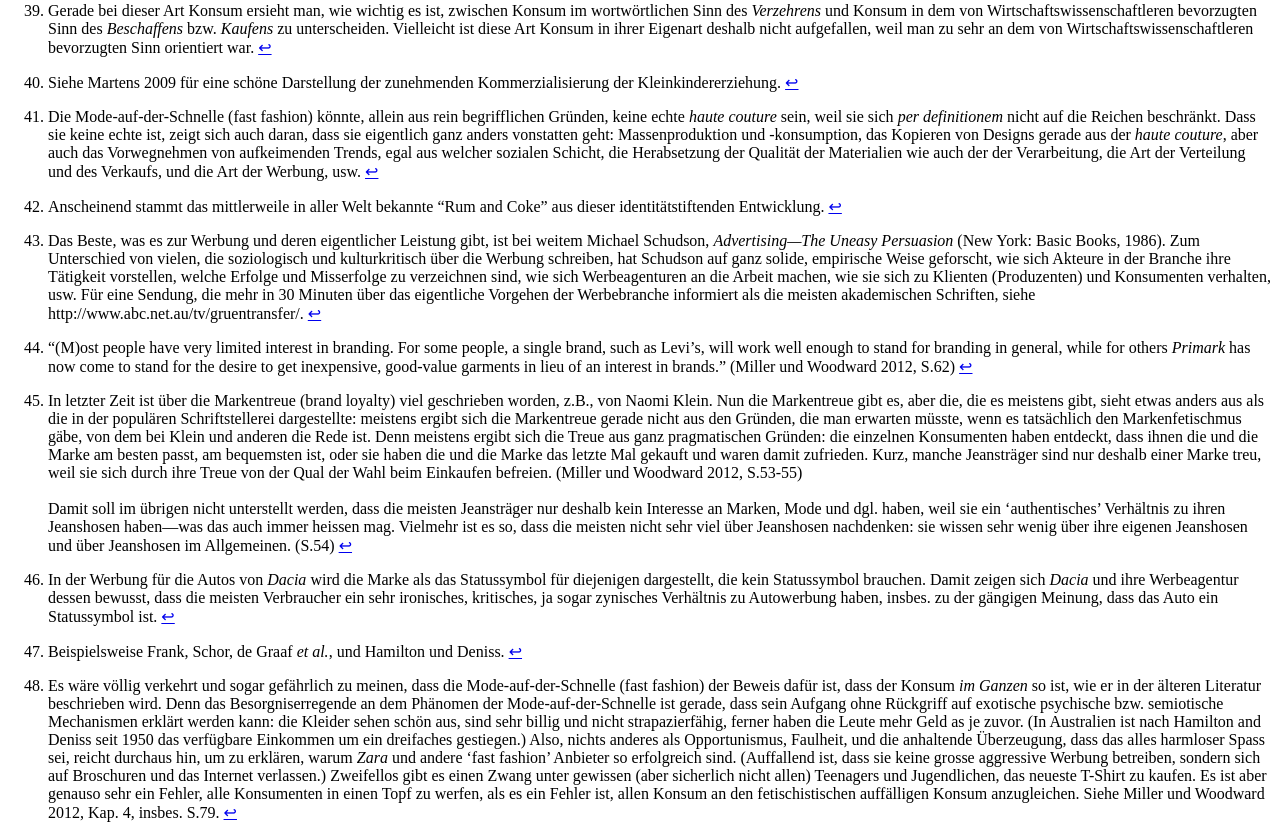
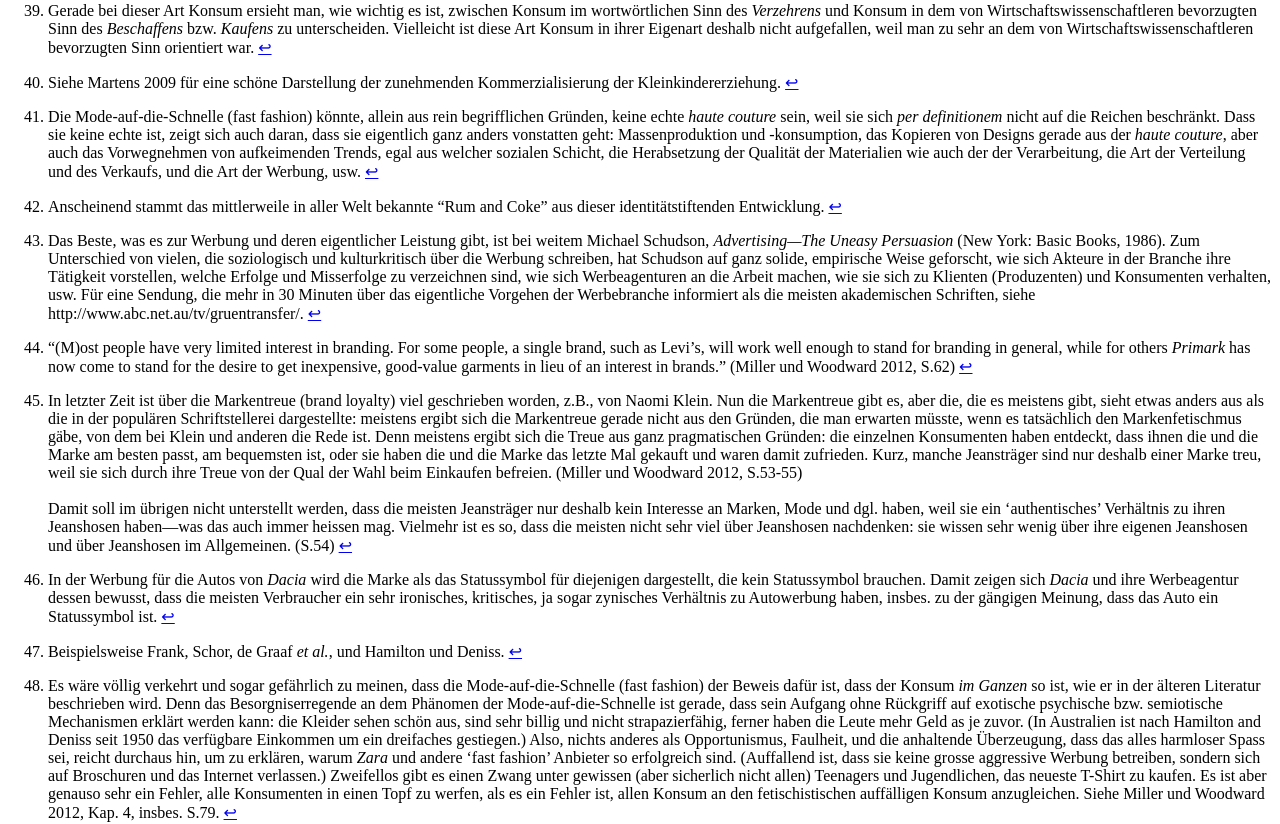
Before and after one commit to klepas/bruins-site, a Jekyll site: the page built from papers/_posts/2013-06-13-The-Struggle-for-the-Ordinary.md, in a window 1280 px wide and 1400 px high, scrolled down 15278 px. Shown: the part 152-976 px from the top of the window. Built offline with Jekyll 4.4.1, drawn with Linux system fonts in a browser that asks for light colours; nearby versions of some CDN libraries; some web fonts are replaced.

Commit message:
Updated 2013-06-13-The-Struggle-for-the-Ordinary.md

```diff
--- a/papers/_posts/2013-06-13-The-Struggle-for-the-Ordinary.md
+++ b/papers/_posts/2013-06-13-The-Struggle-for-the-Ordinary.md
@@ -328,7 +328,7 @@ Man stelle sich jetzt vor, dass sich bei dieser Begegnung die Moral<em>sensibili
 
 [^40]: Siehe Martens 2009 für eine schöne Darstellung der zunehmenden Kommerzialisierung der Kleinkindererziehung.
 
-[^41]: Die Mode-auf-der-Schnelle (fast fashion) könnte, allein aus rein begrifflichen Gründen, keine echte _haute couture_ sein, weil sie sich _per definitionem_ nicht auf die Reichen beschränkt. Dass sie keine echte ist, zeigt sich auch daran, dass sie eigentlich ganz anders vonstatten geht: Massenproduktion und -konsumption, das Kopieren von Designs gerade aus der _haute couture_, aber auch das Vorwegnehmen von aufkeimenden Trends, egal aus welcher sozialen Schicht, die Herabsetzung der Qualität der Materialien wie auch der der Verarbeitung, die Art der Verteilung und des Verkaufs, und die Art der Werbung, usw.
+[^41]: Die Mode-auf-die-Schnelle (fast fashion) könnte, allein aus rein begrifflichen Gründen, keine echte _haute couture_ sein, weil sie sich _per definitionem_ nicht auf die Reichen beschränkt. Dass sie keine echte ist, zeigt sich auch daran, dass sie eigentlich ganz anders vonstatten geht: Massenproduktion und -konsumption, das Kopieren von Designs gerade aus der _haute couture_, aber auch das Vorwegnehmen von aufkeimenden Trends, egal aus welcher sozialen Schicht, die Herabsetzung der Qualität der Materialien wie auch der der Verarbeitung, die Art der Verteilung und des Verkaufs, und die Art der Werbung, usw.
 
 [^42]: Anscheinend stammt das mittlerweile in aller Welt bekannte “Rum and Coke” aus dieser identitätstiftenden Entwicklung.
 
@@ -342,7 +342,7 @@ Man stelle sich jetzt vor, dass sich bei dieser Begegnung die Moral<em>sensibili
 
 [^47]: Beispielsweise Frank, Schor, de Graaf _et al._, und Hamilton und Deniss.
 
-[^48]: Es wäre völlig verkehrt und sogar gefährlich zu meinen, dass die Mode-auf-der-Schnelle (fast fashion) der Beweis dafür ist, dass der Konsum _im Ganzen_ so ist, wie er in der älteren Literatur beschrieben wird. Denn das Besorgniserregende an dem Phänomen der Mode-auf-der-Schnelle ist gerade, dass sein Aufgang ohne Rückgriff auf exotische psychische bzw. semiotische Mechanismen erklärt werden kann: die Kleider sehen schön aus, sind sehr billig und nicht strapazierfähig, ferner haben die Leute mehr Geld as je zuvor. (In Australien ist nach Hamilton and Deniss seit 1950 das verfügbare Einkommen um ein dreifaches gestiegen.) Also, nichts anderes als Opportunismus, Faulheit, und die anhaltende Überzeugung, dass das alles harmloser Spass sei, reicht durchaus hin, um zu erklären, warum _Zara_ und andere ‘fast fashion’ Anbieter so erfolgreich sind. (Auffallend ist, dass sie keine grosse aggressive Werbung betreiben, sondern sich auf Broschuren und das Internet verlassen.) Zweifellos gibt es einen Zwang unter gewissen (aber sicherlich nicht allen) Teenagers und Jugendlichen, das neueste T-Shirt zu kaufen. Es ist aber genauso sehr ein Fehler, alle Konsumenten in einen Topf zu werfen, als es ein Fehler ist, allen Konsum an den fetischistischen auffälligen Konsum anzugleichen. Siehe Miller und Woodward 2012, Kap. 4, insbes. S.79.
+[^48]: Es wäre völlig verkehrt und sogar gefährlich zu meinen, dass die Mode-auf-die-Schnelle (fast fashion) der Beweis dafür ist, dass der Konsum _im Ganzen_ so ist, wie er in der älteren Literatur beschrieben wird. Denn das Besorgniserregende an dem Phänomen der Mode-auf-die-Schnelle ist gerade, dass sein Aufgang ohne Rückgriff auf exotische psychische bzw. semiotische Mechanismen erklärt werden kann: die Kleider sehen schön aus, sind sehr billig und nicht strapazierfähig, ferner haben die Leute mehr Geld as je zuvor. (In Australien ist nach Hamilton and Deniss seit 1950 das verfügbare Einkommen um ein dreifaches gestiegen.) Also, nichts anderes als Opportunismus, Faulheit, und die anhaltende Überzeugung, dass das alles harmloser Spass sei, reicht durchaus hin, um zu erklären, warum _Zara_ und andere ‘fast fashion’ Anbieter so erfolgreich sind. (Auffallend ist, dass sie keine grosse aggressive Werbung betreiben, sondern sich auf Broschuren und das Internet verlassen.) Zweifellos gibt es einen Zwang unter gewissen (aber sicherlich nicht allen) Teenagers und Jugendlichen, das neueste T-Shirt zu kaufen. Es ist aber genauso sehr ein Fehler, alle Konsumenten in einen Topf zu werfen, als es ein Fehler ist, allen Konsum an den fetischistischen auffälligen Konsum anzugleichen. Siehe Miller und Woodward 2012, Kap. 4, insbes. S.79.
 
 [^49]: Natürlich spielt körperlicher Komfort eine Rolle: blue denim ist ein starkes Material und die Art und Weise, wie Jeanshosen aus ihm geschnitten werden, sorgt für ein Kleidungstücke, das einiges aushalten kann. Freilich muss man sie, gerade weil sie so robust ist, eine Zeit lang tragen, bis sie richtig geschmeidig und damit richtig bequem werden. Aber gerade weil sie eine solche Behandlung brauchen aber dann lange halten, kommt es nach und nach dazu, dass sie ihrem Besitzer besonders gut, beinahe individuell angepasst sind.
 
```
